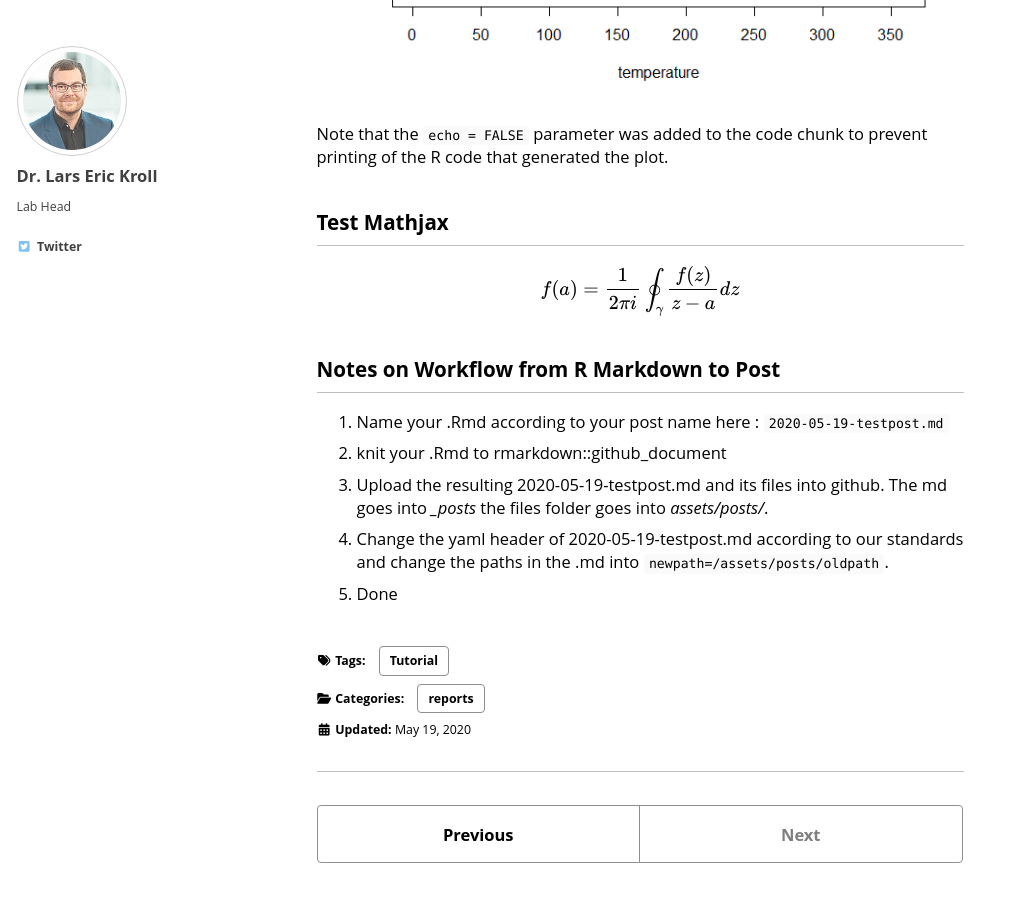
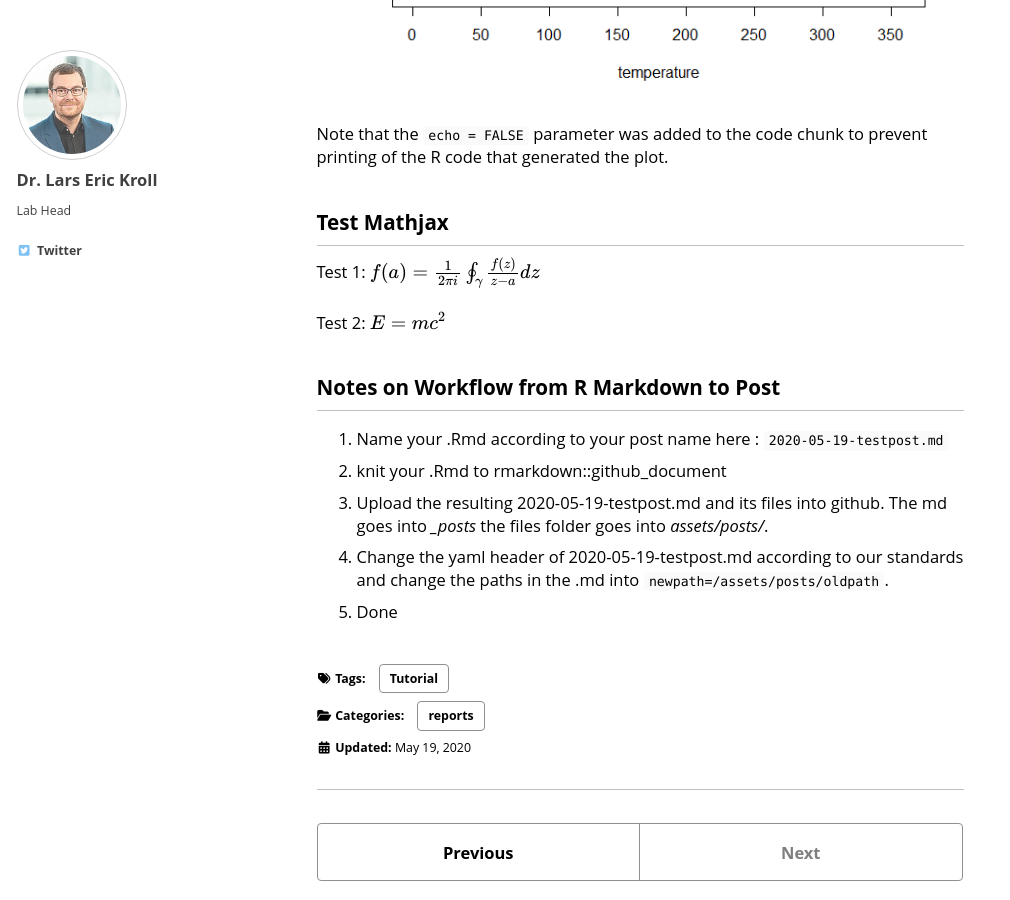
Before and after one commit to zidatalab/zidatalab.github.io, a Jekyll site: the page built from _posts/2020-05-19-testpost.md, in a window 1280 px wide and 900 px high, scrolled down 1156 px. Shown: the whole window, without its empty margins (0-1010 px from the left). Built offline with Jekyll 4.4.1, drawn with Linux system fonts in a browser that asks for light colours; cached includes are drawn as plain includes; nearby versions of some CDN libraries; formulas are drawn with MathJax 3.

Commit message:
Update 2020-05-19-testpost.md

```diff
--- a/_posts/2020-05-19-testpost.md
+++ b/_posts/2020-05-19-testpost.md
@@ -47,7 +47,11 @@ prevent printing of the R code that generated the plot.
 
 ## Test Mathjax
 
+Test 1:
 $$f(a) = \frac{1}{2\pi i} \oint_\gamma \frac{f(z)}{z-a} dz$$
+
+Test 2:
+$$E=mc^2$$
 
 ## Notes on Workflow from R Markdown to Post
 
```
